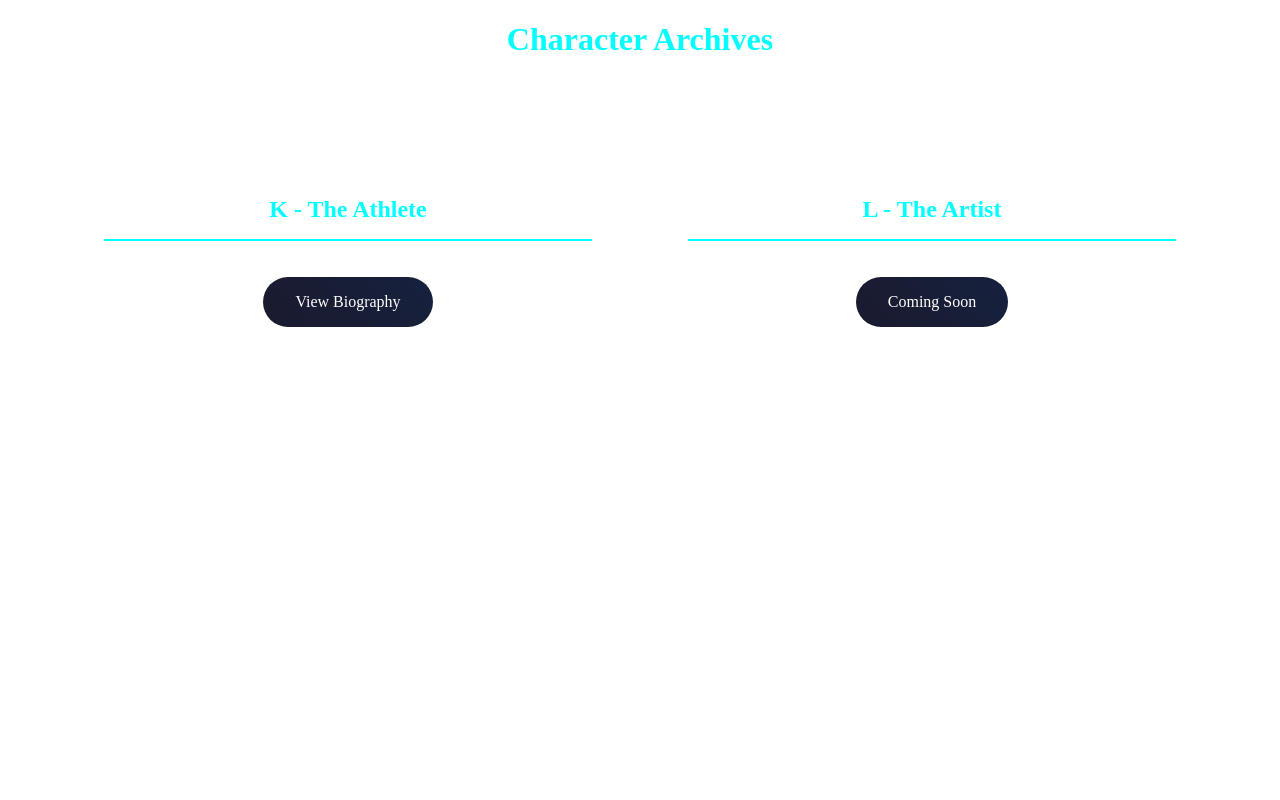
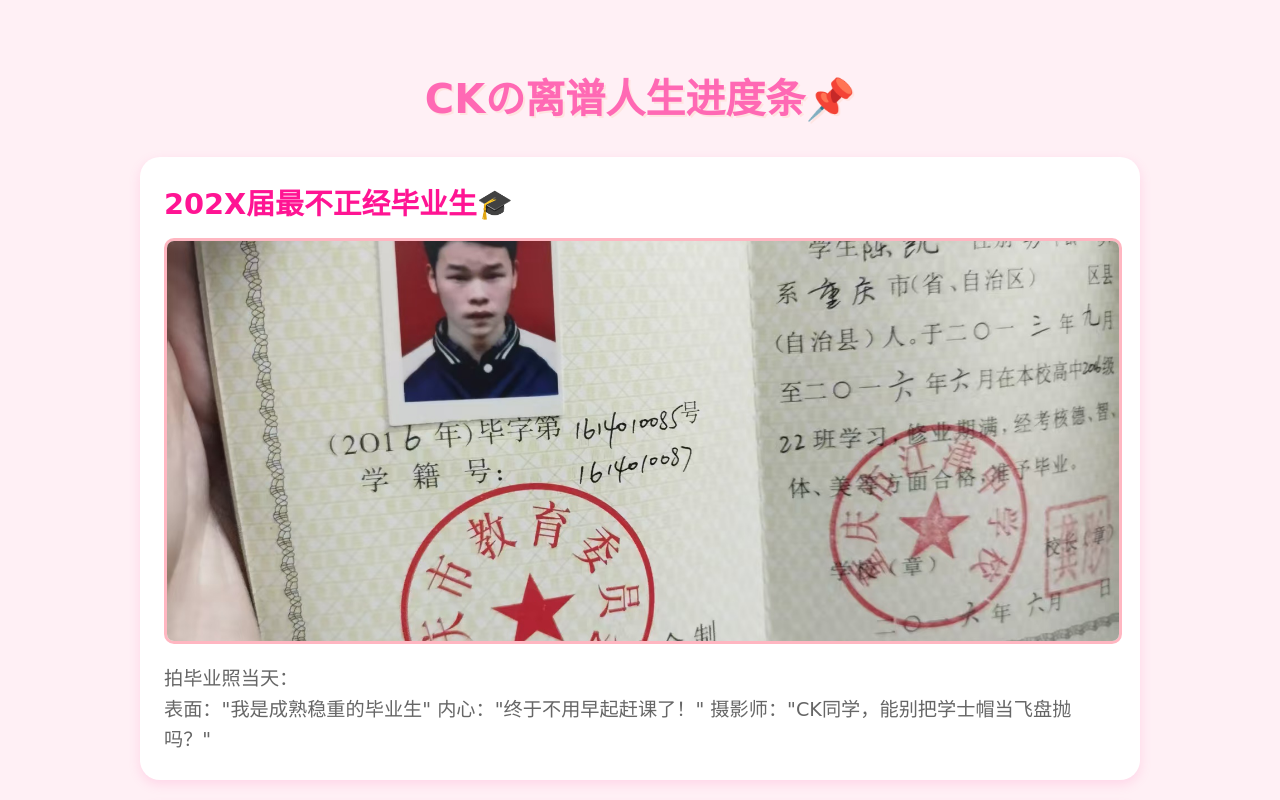
Before and after one commit to ydmove/yd-github.github.io, a plain HTML site: page index.html in a window 1280 px wide. Shown: the top 800 px of the page. Drawn offline with Linux system fonts and the light colour scheme.

Commit message:
Update index.html

```diff
--- a/index.html
+++ b/index.html
@@ -1,54 +1,120 @@
 <!DOCTYPE html>
-<html lang="en">
+<html lang="zh-CN">
 <head>
     <meta charset="UTF-8">
-    <title>Persona Chronicles</title>
+    <title>CK的离谱人类观察日记</title>
     <style>
-        .portal {
-            display: grid;
-            grid-template-columns: repeat(2, 1fr);
-            gap: 2rem;
-            padding: 4rem;
-            max-width: 1200px;
+        body {
+            background: #fff0f5;
+            font-family: '微软雅黑', cursive;
+            padding: 2rem;
+        }
+        .header {
+            text-align: center;
+            color: #ff69b4;
+            font-size: 2.5rem;
+            text-shadow: 2px 2px #ffe4e1;
+            margin-bottom: 2rem;
+        }
+        .timeline {
+            max-width: 1000px;
             margin: 0 auto;
         }
-        .character-card {
-            background: rgba(255,255,255,0.1);
-            border-radius: 15px;
-            padding: 2rem;
-            text-align: center;
+        .event-card {
+            background: #fff;
+            border-radius: 20px;
+            padding: 1.5rem;
+            margin: 1.5rem 0;
+            box-shadow: 0 4px 12px rgba(255, 105, 180, 0.2);
             transition: transform 0.3s;
         }
-        .character-card:hover {
-            transform: translateY(-5px);
+        .event-card:hover {
+            transform: translateX(10px);
         }
-        .character-card h2 {
-            color: #00ffff;
-            border-bottom: 2px solid;
-            padding-bottom: 1rem;
+        .event-title {
+            color: #ff1493;
+            font-size: 1.8rem;
+            margin: 0 0 1rem;
         }
-        .nav-button {
-            background: linear-gradient(45deg, #1a1a2e, #16213e);
-            color: white;
-            padding: 1rem 2rem;
-            border-radius: 25px;
-            text-decoration: none;
-            display: inline-block;
-            margin-top: 1rem;
+        .event-img {
+            width: 100%;
+            max-height: 400px;
+            object-fit: cover;
+            border-radius: 10px;
+            border: 3px solid #ffb6c1;
+        }
+        .event-desc {
+            color: #666;
+            font-size: 1.2rem;
+            line-height: 1.6;
+            margin: 1rem 0 0;
         }
     </style>
 </head>
 <body>
-    <h1 style="text-align:center;color:#00ffff">Character Archives</h1>
-    <div class="portal">
-        <div class="character-card">
-            <h2>K - The Athlete</h2>
-            <a href="k_gallery.html" class="nav-button">View Biography</a>
+    <h1 class="header">CKの离谱人生进度条📌</h1>
+
+    <div class="timeline">
+        <!-- 毕业照板块 -->
+        <div class="event-card">
+            <h2 class="event-title">202X届最不正经毕业生🎓</h2>
+            <img src="CK-毕业照.jpg" alt="CK毕业照" class="event-img">
+            <p class="event-desc">
+                拍毕业照当天：<br>
+                表面："我是成熟稳重的毕业生"
+                内心："终于不用早起赶课了！"
+                摄影师："CK同学，能别把学士帽当飞盘抛吗？"
+            </p>
         </div>
-        <!-- 重复以下结构添加其他三个角色 -->
-        <div class="character-card">
-            <h2>L - The Artist</h2>
-            <a href="#" class="nav-button">Coming Soon</a>
+
+        <!-- 工作照板块 -->
+        <div class="event-card">
+            <h2 class="event-title">社畜CKの生存实录💻</h2>
+            <img src="CK-工作照.jpg" alt="CK工作照" class="event-img">
+            <p class="event-desc">
+                工位三大宝：<br>
+                咖啡杯（80%装奶茶）、键盘（敲坏第3个）、表情包（摸鱼专用）<br>
+                同事问："CK你怎么总在笑？"<br>
+                我："刚给甲方爸爸发完第18版修改稿，开心到模糊~"
+            </p>
+        </div>
+
+        <!-- 千手观音搞怪图 -->
+        <div class="event-card">
+            <h2 class="event-title">人类肢体极限挑战👐</h2>
+            <img src="CK-千手观音.jpg" alt="CK千手观音搞怪图" class="event-img">
+            <p class="event-desc">
+                朋友聚会隐藏技能：<br>
+                "看我用一根手指拿奶茶+手机+钥匙+外卖！"<br>
+                实际："啊！我的奶茶洒了！"<br>
+                （温馨提示：请勿模仿，本动作仅适用于CK牌铁手）
+            </p>
+        </div>
+
+        <!-- 日照金山旅游图 -->
+        <div class="event-card">
+            <h2 class="event-title">旅游照の真相是...❄️</h2>
+            <img src="CK-日照金山.jpg" alt="CK日照金山旅游图" class="event-img">
+            <p class="event-desc">
+                朋友圈文案："日照金山，心向山海"
+                真实幕后：<br>
+                - 凌晨4点爬起来冻到跺脚<br>
+                - 为拍这张照摔了一跤（膝盖：我恨）<br>
+                - 下山时狂炫3碗热汤面（热量守恒罢了）
+            </p>
+        </div>
+
+        <!-- 运动健将图 -->
+        <div class="event-card">
+            <h2 class="event-title">运动5分钟，摆拍2小时🏃</h2>
+            <img src="CK-运动健将.jpg" alt="CK运动健将图" class="event-img">
+            <p class="event-desc">
+                健身房KPI：<br>
+                1. 拍10张运动照（选3张发朋友圈）<br>
+                2. 和跑步机合1张影（证明我来过）<br>
+                3. 买新运动装备（比运动本身积极）<br>
+                教练："CK，你再看手机我要没收了啊！"
+            </p>
         </div>
     </div>
 </body>
```
